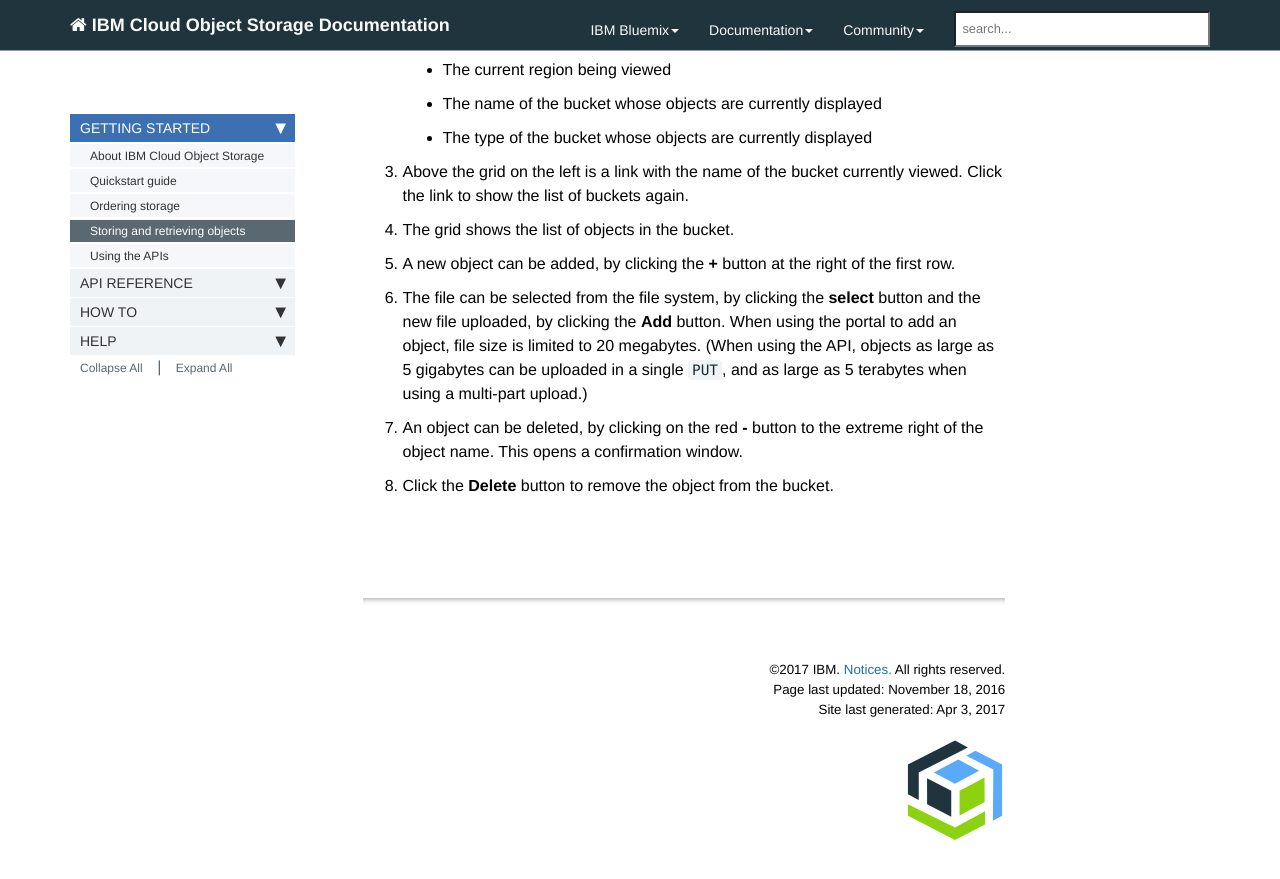
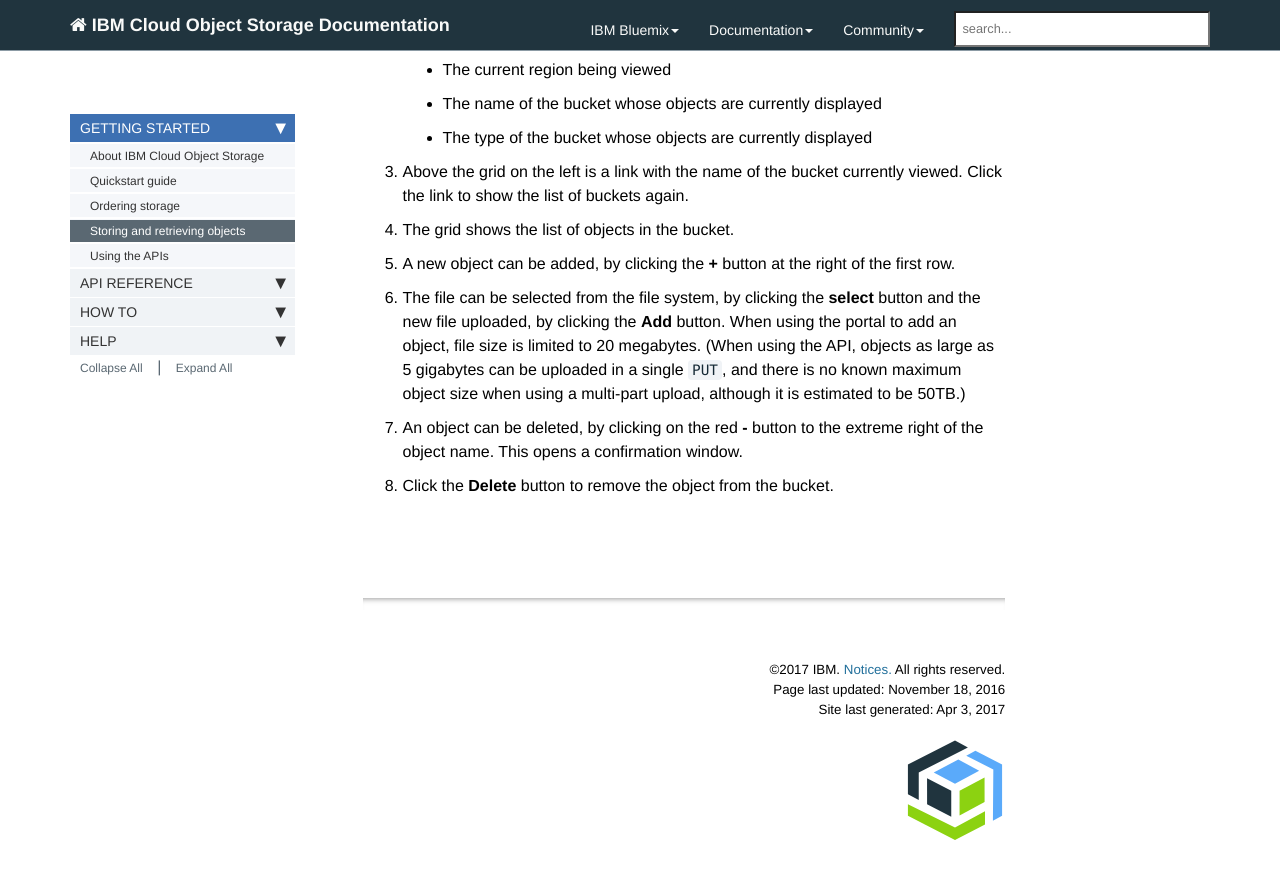
Before and after one commit to mpcarl-ibm/crs-docs, a Jekyll site: the page built from pages/getting-started/storing-and-retrieving-objects.md, in a window 1280 px wide and 900 px high, scrolled down 1089 px. Shown: the top 879 px of the window. Built offline with Jekyll 4.4.1, drawn with Linux system fonts in a browser that asks for light colours; nearby versions of some CDN libraries; comment, search, counter and statistics services are not loaded.

Commit message:
updated object size copy in getting started guide

```diff
--- a/pages/getting-started/storing-and-retrieving-objects.md
+++ b/pages/getting-started/storing-and-retrieving-objects.md
@@ -41,6 +41,6 @@
 3. Above the grid on the left is a link with the name of the bucket currently viewed. Click the link to show the list of buckets again.
 4. The grid shows the list of objects in the bucket.
 5. A new object can be added, by clicking the **+** button at the right of the first row.
-6. The file can be selected from the file system, by clicking the **select** button and the new file uploaded, by clicking the **Add** button.  When using the portal to add an object, file size is limited to 20 megabytes. (When using the API, objects as large as 5 gigabytes can be uploaded in a single `PUT`, and as large as 5 terabytes when using a multi-part upload.)
+6. The file can be selected from the file system, by clicking the **select** button and the new file uploaded, by clicking the **Add** button.  When using the portal to add an object, file size is limited to 20 megabytes. (When using the API, objects as large as 5 gigabytes can be uploaded in a single `PUT`, and there is no known maximum object size when using a multi-part upload, although it is estimated to be 50TB.)
 7. An object can be deleted, by clicking on the red **-** button to the extreme right of the object name. This opens a confirmation window.
 8. Click the **Delete** button to remove the object from the bucket.
```
